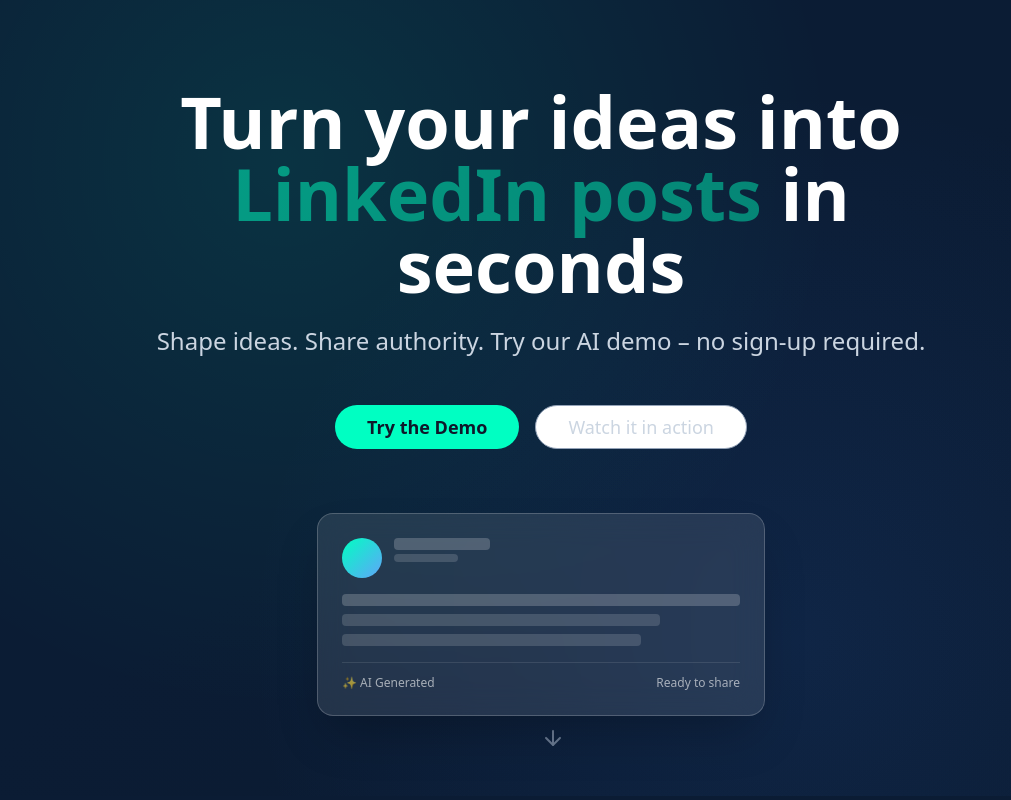
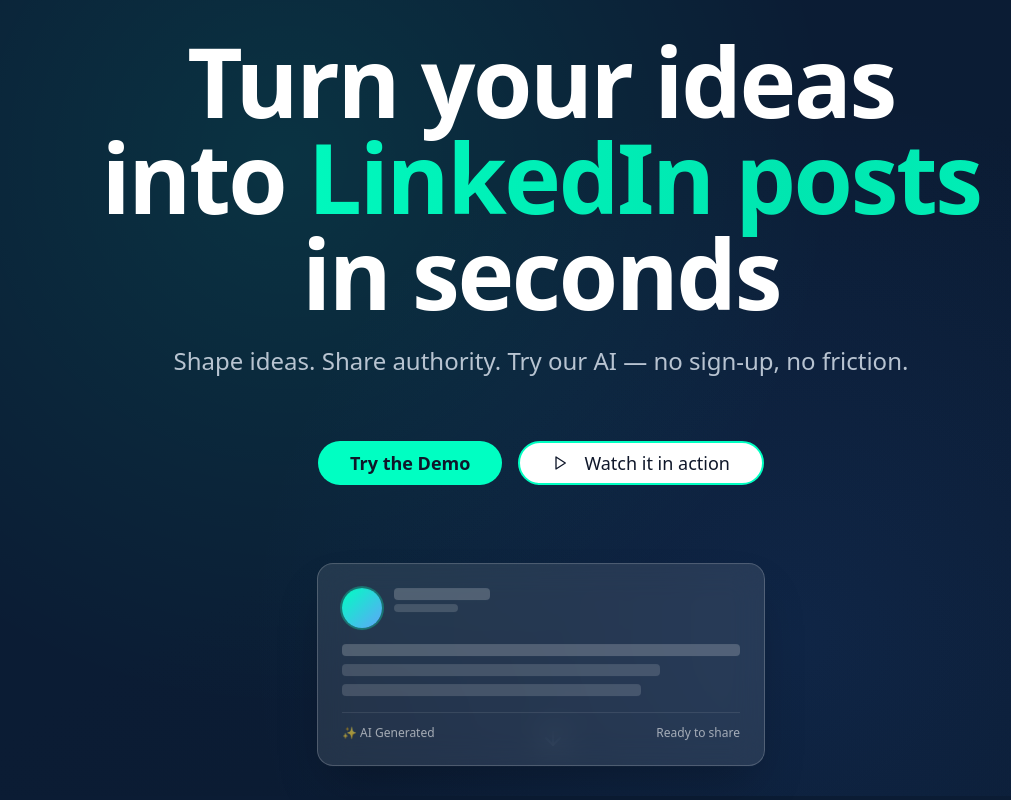
Before and after one commit to harrykioko/postarc-idea-scribe, a React (Vite) app: page / in a window 1280 px wide. Shown: the top 800 px of the page, without its empty margins (99-1110 px from the left). Built offline with nearby package versions, Linux system fonts and the light colour scheme.

Commit message:
Refine Hero section visuals and interactions
Enhance the Hero section with animated text, button effects, post card enhancements, layout adjustments, and a scroll indicator animation for improved clarity and conversion appeal.

```diff
--- a/src/components/landing/HeroSection.tsx
+++ b/src/components/landing/HeroSection.tsx
@@ -1,6 +1,6 @@
 
 import { Button } from "@/components/ui/button";
-import { ArrowDown } from "lucide-react";
+import { ArrowDown, Play } from "lucide-react";
 
 export const HeroSection = () => {
   const scrollToDemo = () => {
@@ -20,54 +20,57 @@ export const HeroSection = () => {
       <div className="container mx-auto px-6 text-center relative z-10">
         <div className="max-w-4xl mx-auto animate-fade-in">
           {/* Main Headline */}
-          <h1 className="text-5xl md:text-7xl font-bold text-white mb-6 leading-tight">
+          <h1 className="text-6xl md:text-8xl font-bold text-white mb-6 leading-tight tracking-tight">
             Turn your ideas into{" "}
-            <span className="bg-gradient-to-r from-[#00FFC2] via-[#00e6b0] to-[#00FFC2] bg-clip-text text-transparent animate-pulse bg-[length:200%_100%] bg-[position:0%_50%] hover:animate-none hover:bg-[position:100%_50%] transition-all duration-1000">
+            <span className="relative bg-gradient-to-r from-[#00FFC2] via-[#00e6b0] to-[#00FFC2] bg-clip-text text-transparent animate-shimmer bg-[length:200%_100%]">
               LinkedIn posts
             </span>{" "}
             in seconds
           </h1>
 
           {/* Subheadline */}
-          <p className="text-xl md:text-2xl text-slate-300 mb-12 leading-relaxed font-medium">
-            Shape ideas. Share authority. Try our AI demo – no sign-up required.
+          <p className="text-xl md:text-2xl text-slate-300/90 mb-16 leading-relaxed font-medium">
+            Shape ideas. Share authority. Try our AI — no sign-up, no friction.
           </p>
 
           {/* CTA Buttons */}
-          <div className="flex flex-col sm:flex-row gap-4 justify-center items-center mb-16">
+          <div className="flex flex-col sm:flex-row gap-4 justify-center items-center mb-20">
             <Button
               onClick={scrollToDemo}
               size="lg"
-              className="bg-[#00FFC2] hover:bg-[#00e6b0] text-slate-900 font-semibold px-8 py-4 text-lg rounded-full transition-all duration-300 hover:scale-105 hover:shadow-[0_0_30px_rgba(0,255,194,0.3)]"
+              className="bg-[#00FFC2] hover:bg-[#00e6b0] text-slate-900 font-semibold px-8 py-4 text-lg rounded-full transition-all duration-300 hover:scale-105 hover:shadow-[0_0_30px_rgba(0,255,194,0.4)] animate-fade-in-up"
             >
               Try the Demo
             </Button>
             <Button
               onClick={scrollToHowItWorks}
-              variant="outline"
               size="lg"
-              className="border-slate-400 text-slate-300 hover:bg-slate-800 hover:text-white hover:border-[#00FFC2] hover:shadow-[0_0_20px_rgba(0,255,194,0.2)] px-8 py-4 text-lg rounded-full transition-all duration-300 hover:scale-105"
+              className="bg-white hover:bg-white/95 text-slate-900 border-2 border-[#00FFC2] hover:text-[#0B1C34] hover:shadow-[0_0_20px_rgba(0,255,194,0.3)] px-8 py-4 text-lg rounded-full transition-all duration-300 hover:scale-105 animate-fade-in-up delay-100 group"
             >
+              <Play className="w-5 h-5 mr-2 group-hover:text-[#00FFC2] transition-colors" />
               Watch it in action
             </Button>
           </div>
 
           {/* Sample Post Card */}
           <div className="max-w-md mx-auto">
-            <div className="backdrop-blur-lg bg-white/10 border border-white/20 rounded-2xl p-6 shadow-2xl hover:shadow-[0_0_40px_rgba(0,255,194,0.2)] transition-all duration-500 animate-fade-in delay-500 hover:scale-105">
-              <div className="flex items-start gap-3 mb-4">
-                <div className="w-10 h-10 rounded-full bg-gradient-to-br from-[#00FFC2] to-blue-400" />
+            <div className="backdrop-blur-lg bg-white/10 border border-white/20 rounded-2xl p-6 shadow-2xl hover:shadow-[0_0_40px_rgba(0,255,194,0.2)] transition-all duration-500 animate-fade-in delay-300 hover:scale-105 animate-float relative group cursor-pointer">
+              {/* Inset glow effect */}
+              <div className="absolute inset-0 rounded-2xl bg-gradient-to-r from-[#00FFC2]/20 via-transparent to-[#00FFC2]/20 opacity-0 group-hover:opacity-100 transition-opacity duration-300" />
+
+              <div className="flex items-start gap-3 mb-4 relative z-10">
+                <div className="w-10 h-10 rounded-full bg-gradient-to-br from-[#00FFC2] to-blue-400 ring-2 ring-[#00FFC2]/30" />
                 <div>
                   <div className="h-3 bg-white/20 rounded w-24 mb-1" />
                   <div className="h-2 bg-white/15 rounded w-16" />
                 </div>
               </div>
-              <div className="space-y-2 text-left">
+              <div className="space-y-2 text-left relative z-10">
                 <div className="h-3 bg-white/20 rounded w-full" />
                 <div className="h-3 bg-white/15 rounded w-4/5" />
                 <div className="h-3 bg-white/15 rounded w-3/4" />
               </div>
-              <div className="mt-4 pt-3 border-t border-white/10">
+              <div className="mt-4 pt-3 border-t border-white/10 relative z-10">
                 <div className="flex justify-between text-xs text-white/60">
                   <span>✨ AI Generated</span>
                   <span>Ready to share</span>
@@ -79,9 +82,13 @@ export const HeroSection = () => {
       </div>
 
       {/* Scroll Indicator */}
-      <div className="absolute bottom-12 left-1/2 transform -translate-x-1/2 animate-bounce">
-        <div className="animate-pulse">
-          <ArrowDown className="w-6 h-6 text-slate-400" />
+      <div className="absolute bottom-12 left-1/2 transform -translate-x-1/2 animate-bounce group cursor-pointer" onClick={scrollToHowItWorks}>
+        <div className="animate-pulse relative">
+          <ArrowDown className="w-6 h-6 text-slate-400 group-hover:text-[#00FFC2] transition-colors" />
+          {/* Tooltip */}
+          <div className="absolute -top-12 left-1/2 transform -translate-x-1/2 bg-slate-800 text-white text-sm px-3 py-1 rounded-lg opacity-0 group-hover:opacity-100 transition-opacity duration-200 whitespace-nowrap">
+            See how it works
+          </div>
         </div>
       </div>
     </section>
--- a/tailwind.config.ts
+++ b/tailwind.config.ts
@@ -1,4 +1,3 @@
-
 import type { Config } from "tailwindcss";
 
 export default {
@@ -95,12 +94,41 @@ export default {
 						opacity: '1',
 						transform: 'translateY(0)'
 					}
+				},
+				'fade-in-up': {
+					'0%': {
+						opacity: '0',
+						transform: 'translateY(30px)'
+					},
+					'100%': {
+						opacity: '1',
+						transform: 'translateY(0)'
+					}
+				},
+				'shimmer': {
+					'0%': {
+						backgroundPosition: '-200% 0'
+					},
+					'100%': {
+						backgroundPosition: '200% 0'
+					}
+				},
+				'float': {
+					'0%, 100%': {
+						transform: 'translateY(0px)'
+					},
+					'50%': {
+						transform: 'translateY(-2px)'
+					}
 				}
 			},
 			animation: {
 				'accordion-down': 'accordion-down 0.2s ease-out',
 				'accordion-up': 'accordion-up 0.2s ease-out',
-				'fade-in': 'fade-in 0.6s ease-out'
+				'fade-in': 'fade-in 0.6s ease-out',
+				'fade-in-up': 'fade-in-up 0.6s ease-out',
+				'shimmer': 'shimmer 3s ease-in-out infinite',
+				'float': 'float 4s ease-in-out infinite'
 			}
 		}
 	},
```
